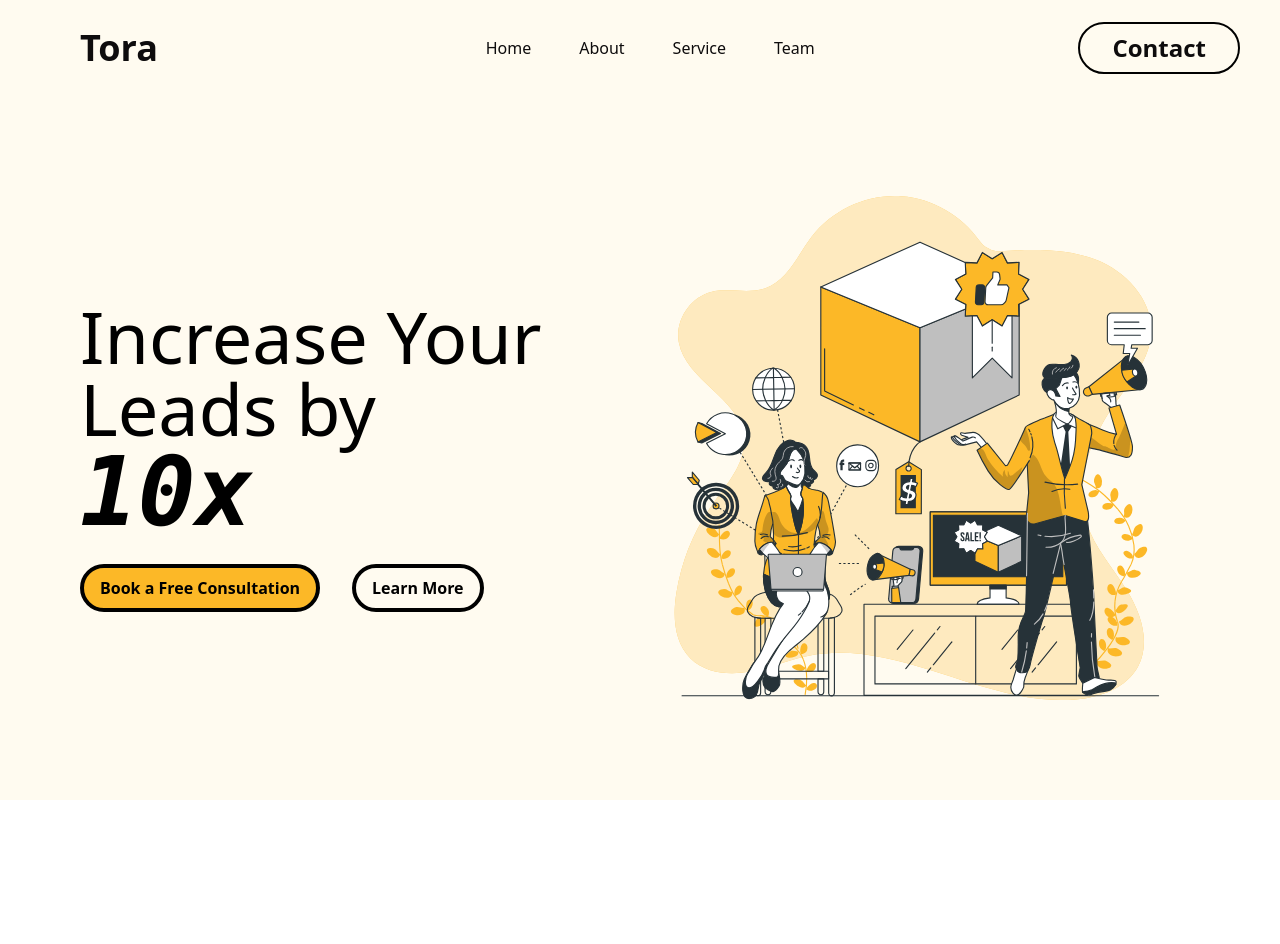
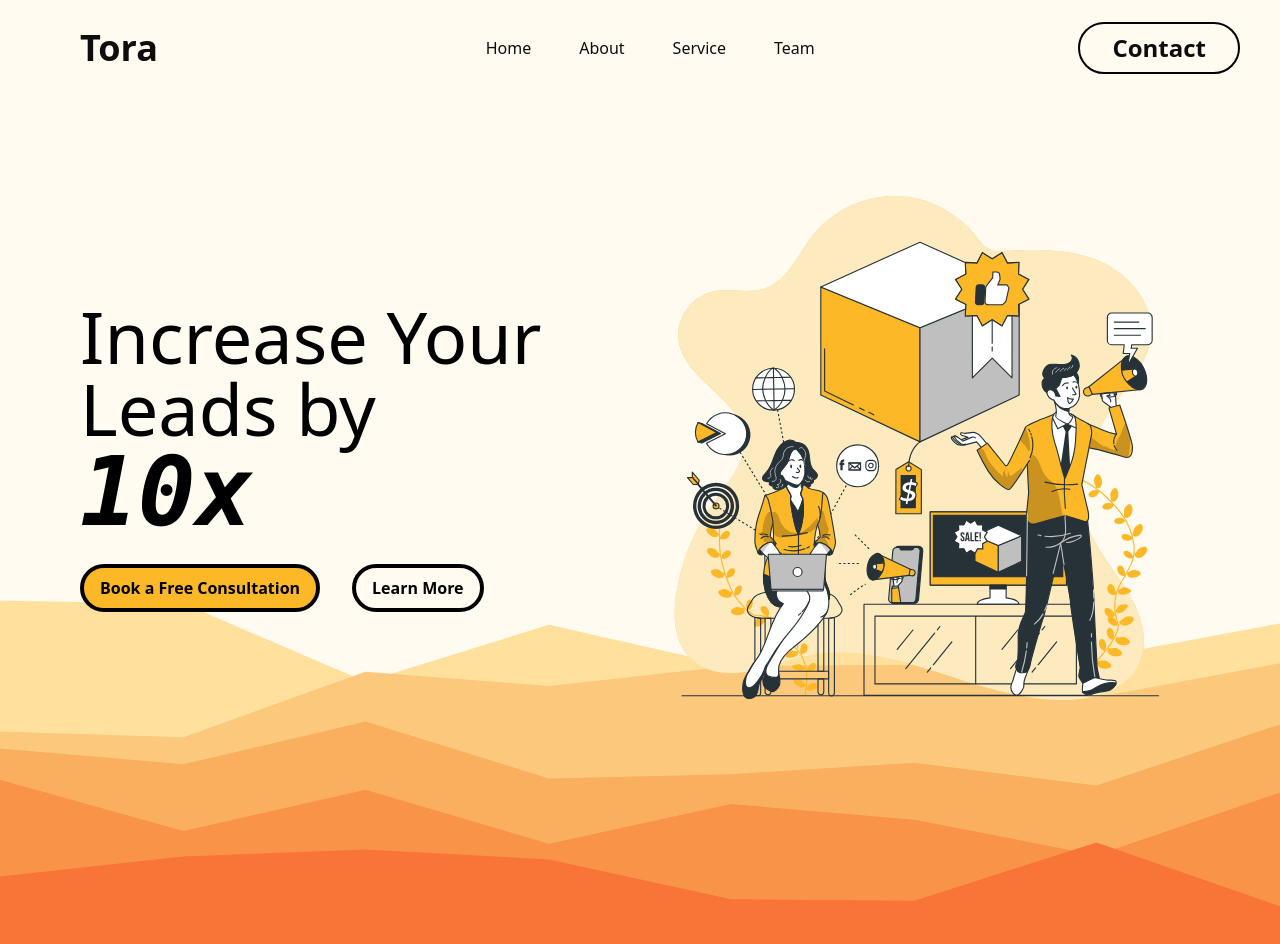
Before and after one commit to hamzahxx/Tora-Media, a React (Vite) app: page / in a window 1280 px wide. Shown: the top 944 px of the page. Before the commit the page ends 800 px from the top, so only its background shows below. Built offline with nearby package versions, Linux system fonts and the light colour scheme.

Commit message:
feature/homepage
- added layered-peaks-haikei.svg as a divider to work on about section next.

```diff
--- a/src/App.jsx
+++ b/src/App.jsx
@@ -1,11 +1,16 @@
 import Hero from "./components/Hero";
 import Navbar from "./components/Navbar";
+import layer from "./assets/layered-peaks-haikei.svg";
 
 function App() {
   return (
     <div className="bg-background absolute z-0 w-screen h-screen">
       <Navbar />
       <Hero />
+      <img
+        src={layer}
+        className="w-[100vw] h-auto absolute top-[75vh] md:top-[40vh] lg:top-[12vh] z-[-1]"
+      />
     </div>
   );
 }
```
Also changed, not shown: src/assets/layered-peaks-haikei.svg (added).
